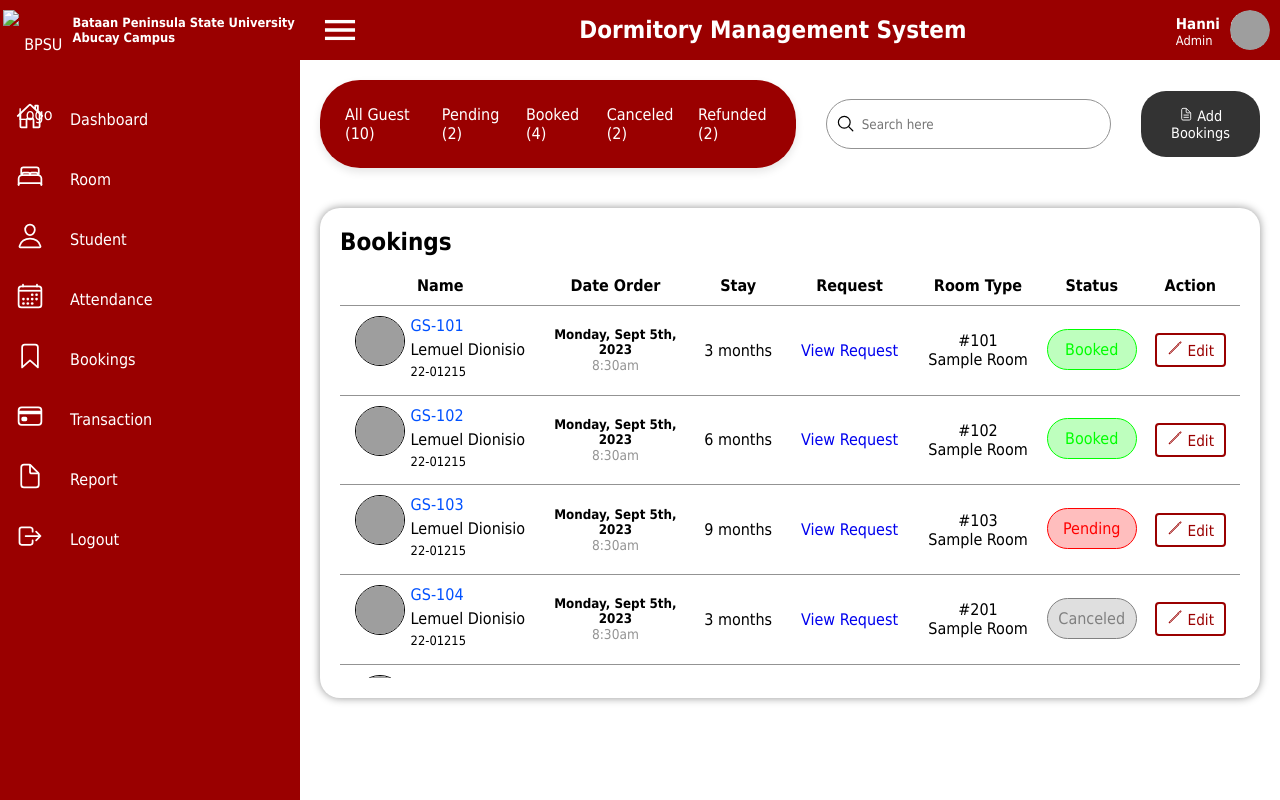
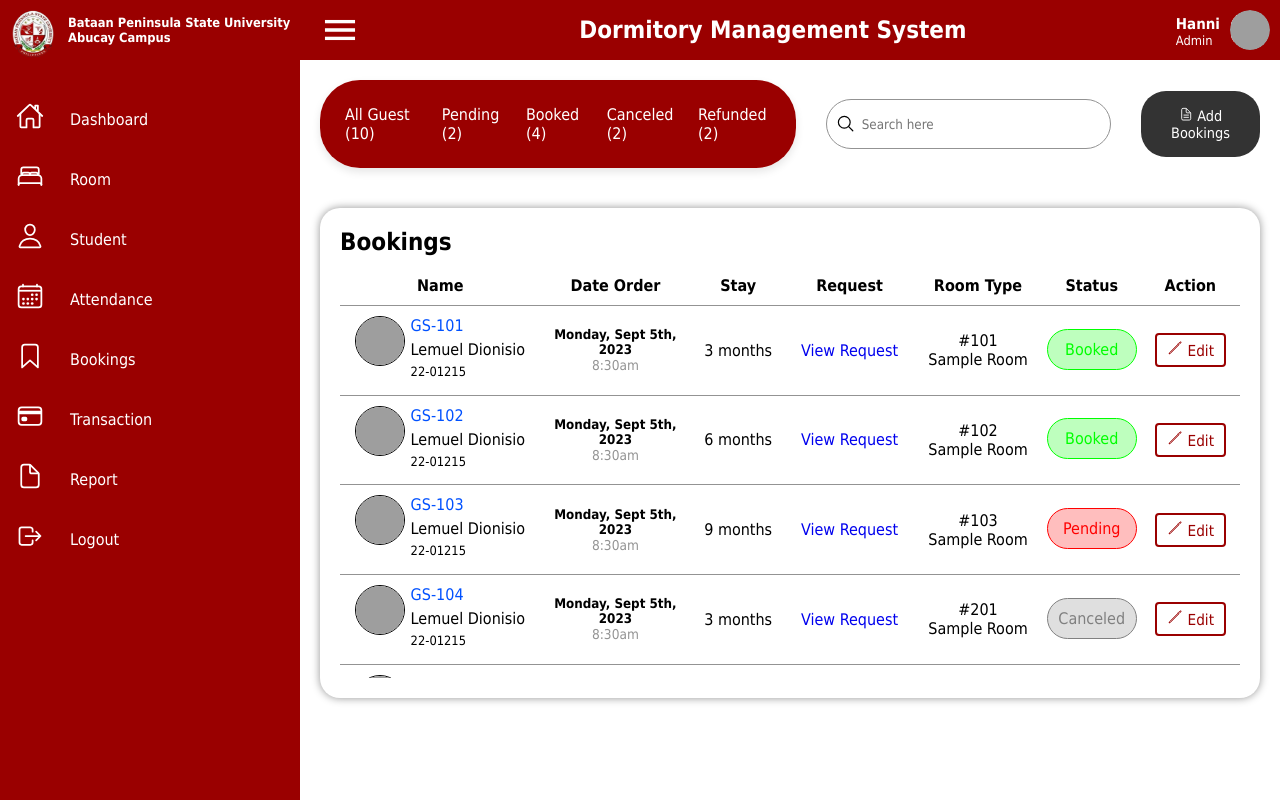
Before and after one commit to Skippy-iskipi/Dormitory-Management-System, a plain HTML site: page bookings.html in a window 1280 px wide. Drawn offline with nearby package versions, Linux system fonts and the light colour scheme; grey boxes are pictures that could not be loaded.

Commit message:
Update bookings.html

```diff
--- a/bookings.html
+++ b/bookings.html
@@ -12,7 +12,7 @@
             <ul>
                 <li>
                     <a href="#" class="bpsu">
-                        <span class="bpsu-icon"><img src="/Thesis/Images/bpsu logo.png" alt="BPSU Logo" class="bpsu-logo"></span>
+                        <span class="bpsu-icon"><img src="Images/bpsu logo.png" alt="BPSU Logo" class="bpsu-logo"></span>
                         <h3 class="bpsu-name">Bataan Peninsula State University Abucay Campus</h3>
                     </a>
                 </li>
```
